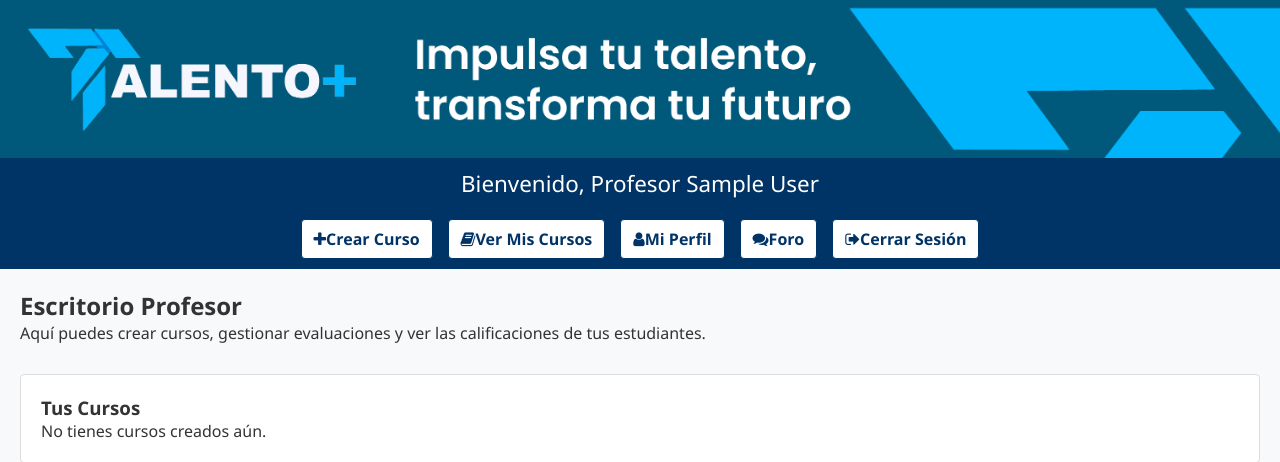
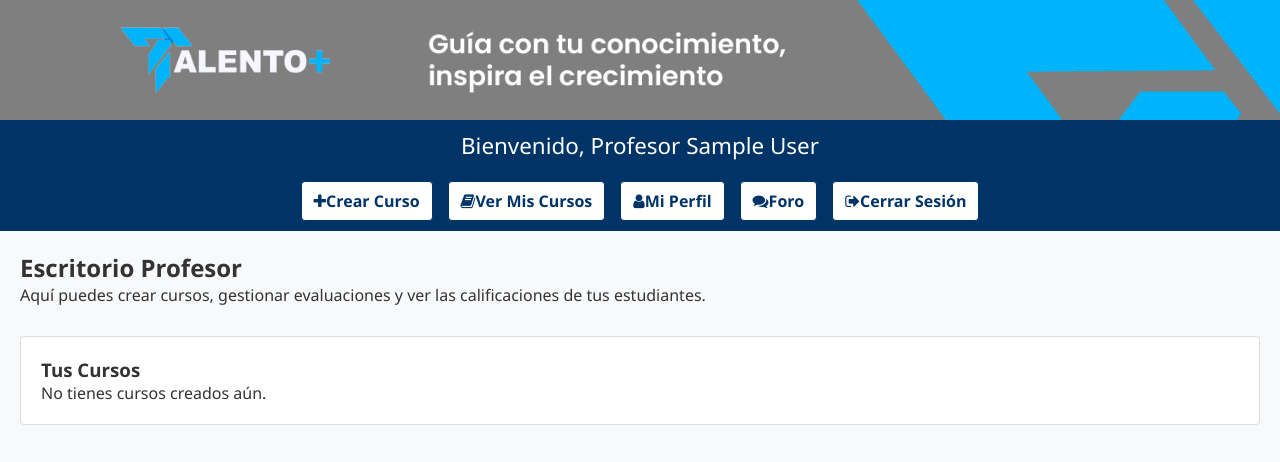
Before and after one commit to SistemasFerroX/talento, a PHP site: page /php/dashboard_profesor.php in a window 1280 px wide. Shown: the top 462 px of the page. Run offline with PHP 8.4, Linux system fonts and the light colour scheme; the visitor is signed in with stand-in values (Sample User, id 1); data that the repository does not hold is empty.

Commit message:
banners corregidos

```diff
--- a/banner.php
+++ b/banner.php
@@ -1,4 +1,4 @@
 <!-- banner.php -->
 <header class="banner">
-  <img src="../images/banner.jpg" alt="Banner" class="banner-img">
+  <img src="../images/talento1.png" alt="Banner" class="banner-img">
 </header>
--- a/login.html
+++ b/login.html
@@ -9,7 +9,7 @@
 <body>
   <!-- Banner como franja superior -->
   <div id="banner">
-    <img src="images/banner.png" alt="Banner de la Empresa">
+    <img src="images/talento1.png" alt="Banner de la Empresa">
   </div>
 
   <!-- Contenedor del formulario de login -->
--- a/php/dashboard_estudiante.php
+++ b/php/dashboard_estudiante.php
@@ -97,7 +97,7 @@ $result_enrolled = $mysqli->query($query_enrolled);
 
   <!-- Banner principal -->
   <div class="banner">
-    <img src="../images/banner.png" alt="Banner Estudiante">
+    <img src="../images/talento1.png" alt="Banner Estudiante">
   </div>
 
   <!-- Breadcrumb -->
@@ -176,7 +176,7 @@ $result_enrolled = $mysqli->query($query_enrolled);
         <iframe
           width="100%"
           height="180"
-          src="https://www.youtube.com/embed/Oh7ffsA54mg"
+          src="https://www.youtube.com/embed/ejZLVRnL50c"
           frameborder="0"
           allow="accelerometer; autoplay; clipboard-write; encrypted-media; gyroscope; picture-in-picture"
           allowfullscreen>
--- a/php/dashboard_profesor.php
+++ b/php/dashboard_profesor.php
@@ -172,13 +172,19 @@ $courses = $stmtCourses->get_result();
     .course-card a:hover {
       background-color: #0056b3;
     }
+    .banner-profesor img {
+      width: 100%;
+      height: 120px;         /* O ajusta a 100px si lo quieres más pequeño */
+      object-fit: cover;
+    }
+
   </style>
 </head>
 <body>
 
   <!-- Banner completo -->
-  <div class="banner">
-    <img src="../images/banner.png" alt="Banner Talento+">
+  <div class="banner banner-profesor">
+    <img src="../images/talento2.png" alt="Banner Talento+">
   </div>
 
   <!-- Encabezado con saludo y navegación -->
```
Also changed, not shown: css/banner.css (+5 -13 lines), php/dashboard_admin.php (+7 -2 lines), images/talento1.png (added), images/talento2.png (added).
